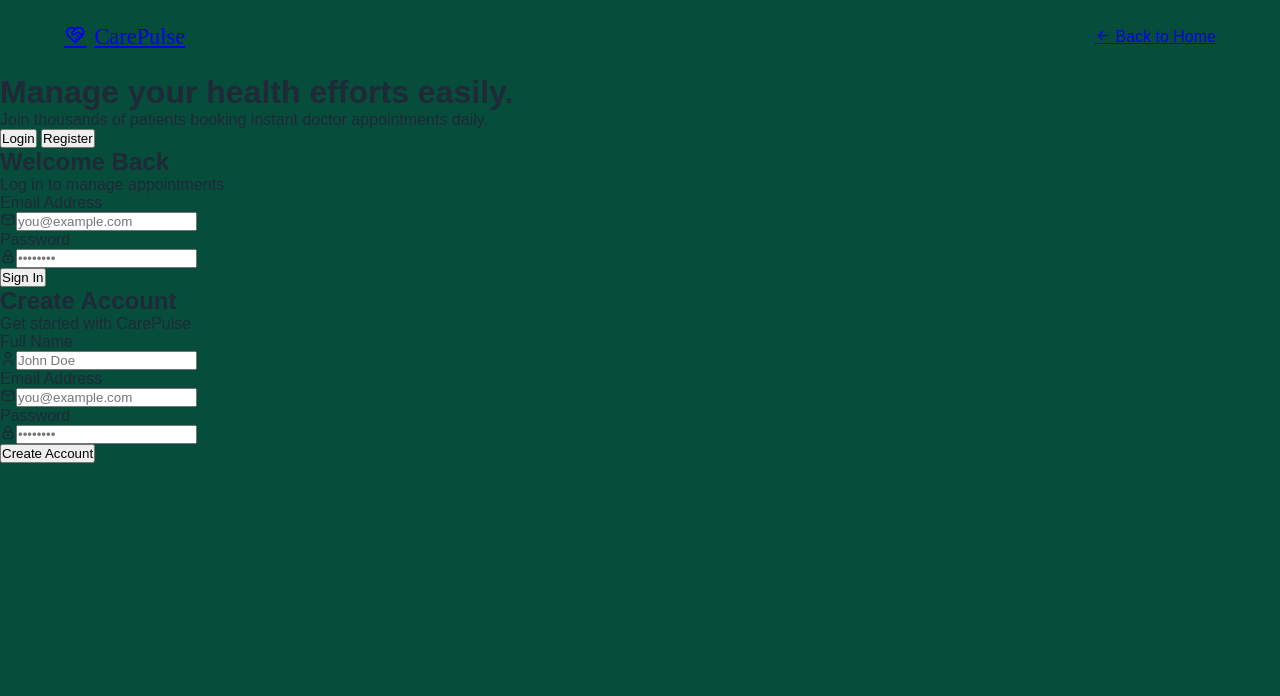
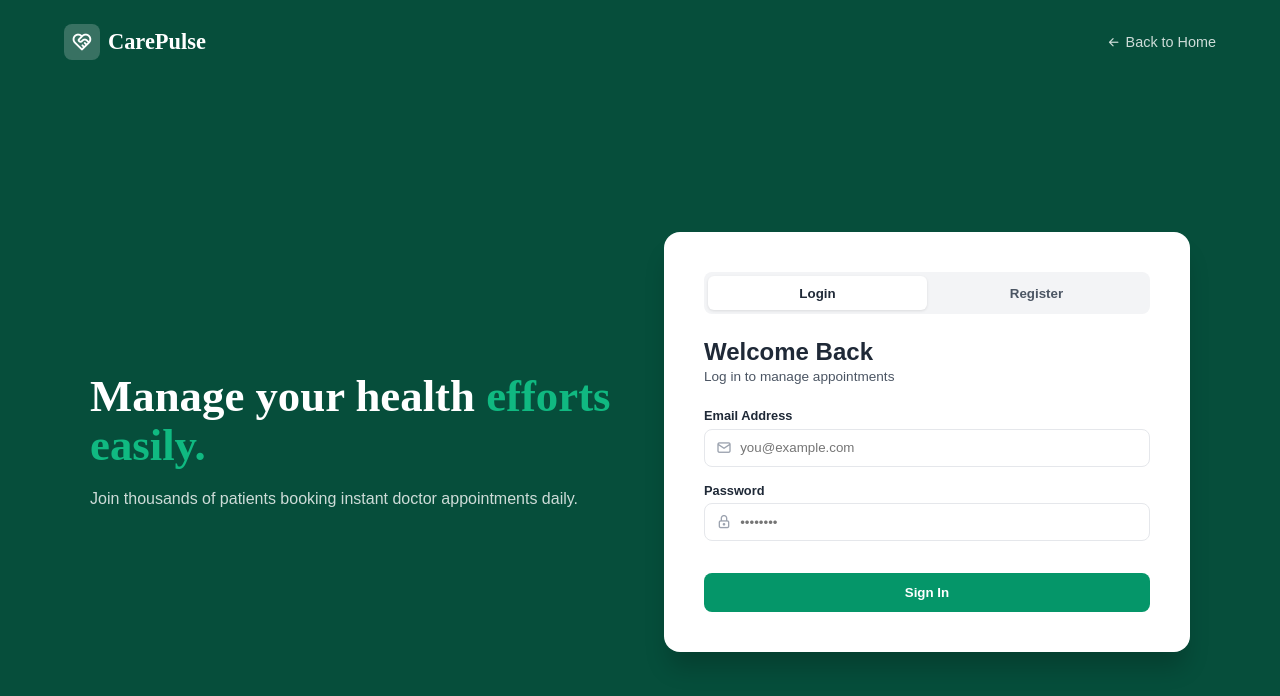
Before and after one commit to saitamagoku535-alt/medicare-pro, a website: page auth.html in a window 1280 px wide. Drawn offline with Linux system fonts and the light colour scheme.

Commit message:
Update auth.css

```diff
--- a/auth.css
+++ b/auth.css
@@ -39,4 +39,159 @@ nav {
   gap: 0.5rem;
   font-family: 'Playfair Display', serif;
   font-size: 1.4rem;
-  font-
+  font-weight: 700;
+  color: white;
+  text-decoration: none;
+}
+
+.logo-icon {
+  width: 36px;
+  height: 36px;
+  background: rgba(255, 255, 255, 0.2);
+  color: white;
+  border-radius: 8px;
+  display: flex;
+  align-items: center;
+  justify-content: center;
+}
+
+.nav-back {
+  color: white;
+  text-decoration: none;
+  font-size: 0.9rem;
+  display: flex;
+  align-items: center;
+  gap: 0.3rem;
+  opacity: 0.8;
+}
+
+.auth-wrapper {
+  flex: 1;
+  display: grid;
+  grid-template-columns: 1fr 1fr;
+  max-width: 1100px;
+  margin: 0 auto;
+  width: 90%;
+  align-items: center;
+  gap: 3rem;
+  padding: 2rem 0;
+}
+
+.auth-left {
+  color: white;
+}
+
+.auth-tagline {
+  font-family: 'Playfair Display', serif;
+  font-size: 2.8rem;
+  line-height: 1.1;
+  margin-bottom: 1rem;
+}
+
+.auth-tagline span {
+  color: var(--teal-400);
+}
+
+.auth-desc {
+  opacity: 0.8;
+  font-size: 1rem;
+  line-height: 1.6;
+}
+
+.auth-card {
+  background: white;
+  border-radius: var(--radius-md);
+  padding: 2.5rem;
+  box-shadow: 0 20px 25px -5px rgba(0, 0, 0, 0.2);
+}
+
+.auth-tabs {
+  display: flex;
+  background: var(--gray-100);
+  border-radius: var(--radius-sm);
+  padding: 0.25rem;
+  margin-bottom: 1.5rem;
+}
+
+.tab-btn {
+  flex: 1;
+  padding: 0.6rem;
+  border: none;
+  background: transparent;
+  font-weight: 600;
+  color: var(--gray-600);
+  border-radius: 6px;
+  cursor: pointer;
+}
+
+.tab-btn.active {
+  background: white;
+  color: var(--gray-800);
+  box-shadow: 0 1px 3px rgba(0, 0, 0, 0.1);
+}
+
+.auth-panel {
+  display: none;
+}
+
+.auth-panel.active {
+  display: block;
+}
+
+.auth-panel h2 {
+  font-size: 1.5rem;
+  margin-bottom: 0.2rem;
+}
+
+.subtitle {
+  color: var(--gray-600);
+  font-size: 0.85rem;
+  margin-bottom: 1.5rem;
+}
+
+.form-field {
+  margin-bottom: 1rem;
+}
+
+.form-field label {
+  display: block;
+  font-size: 0.8rem;
+  font-weight: 600;
+  margin-bottom: 0.35rem;
+}
+
+.input-wrap {
+  position: relative;
+  display: flex;
+  align-items: center;
+}
+
+.input-wrap input {
+  width: 100%;
+  padding: 0.65rem 0.65rem 0.65rem 2.2rem;
+  border: 1px solid var(--gray-200);
+  border-radius: var(--radius-sm);
+  outline: none;
+}
+
+.input-wrap .ti {
+  position: absolute;
+  left: 0.75rem;
+  color: var(--gray-400);
+}
+
+.btn-primary-full {
+  width: 100%;
+  padding: 0.75rem;
+  background: var(--teal-600);
+  color: white;
+  border: none;
+  border-radius: var(--radius-sm);
+  font-weight: 600;
+  cursor: pointer;
+  margin-top: 1rem;
+}
+
+.btn-primary-full:hover {
+  background: var(--teal-700);
+}
```
